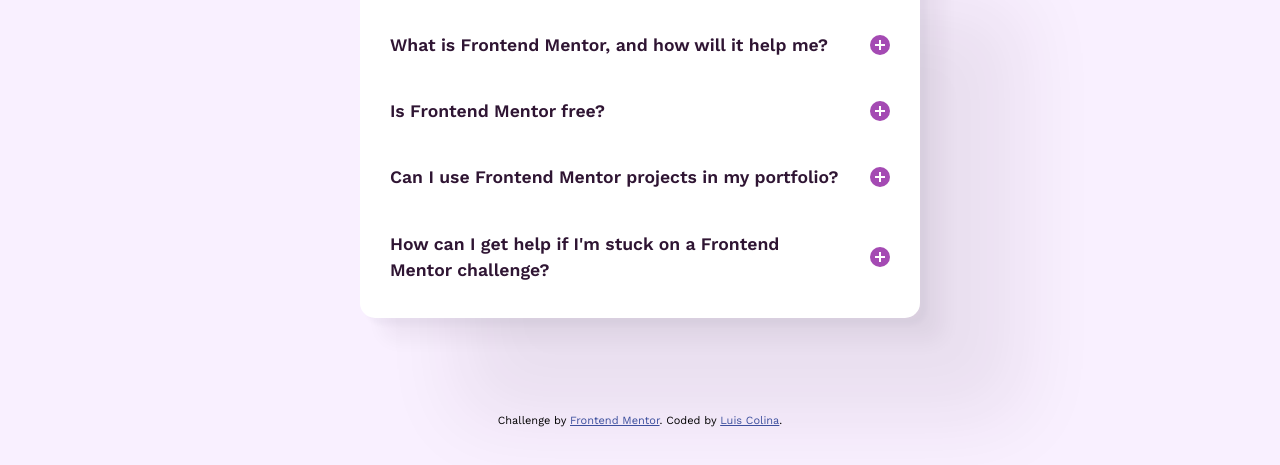
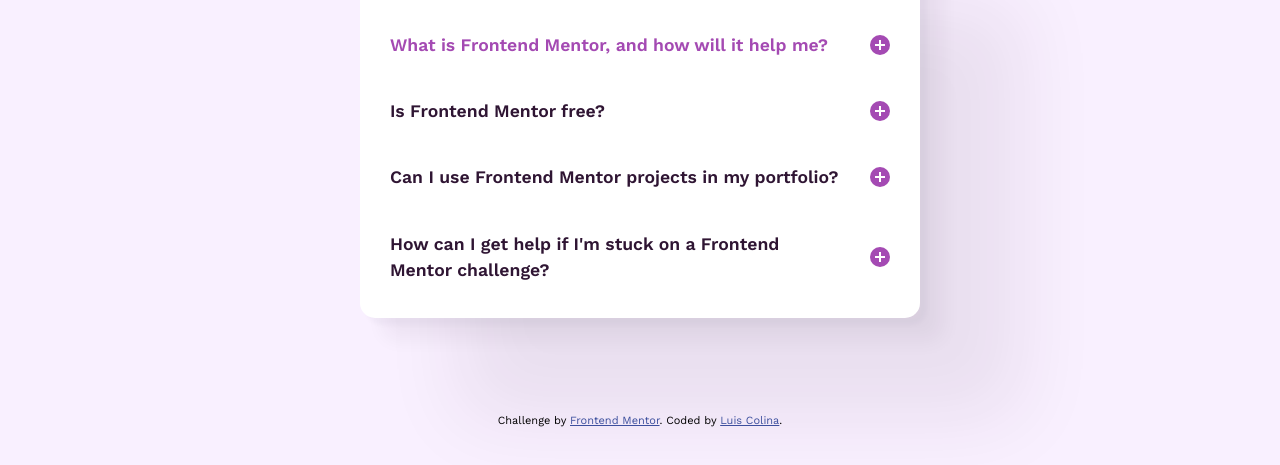
Before and after one commit to Silkiercomet/faq-accordion, a plain HTML site: page index.html in a window 1280 px wide. In both pictures the pointer is over the element "What is Frontend Mentor, and how will it help me?". Shown: the part 281-746 px from the top of the page. Drawn offline with nearby package versions, Linux system fonts and the light colour scheme.

Commit message:
final final

```diff
--- a/style.css
+++ b/style.css
@@ -102,6 +102,11 @@ h1 {
   font-weight: 600;
   color: hsl(292, 42%, 14%);
   font-size: 1.1rem;
+  cursor: pointer;
+  transition: 300ms ease-in-out;
+}
+.faq__container_item-click p:hover {
+  filter: brightness(3.5);
 }
 .faq__container_item > p {
   color: hsl(292, 16%, 49%);
```
